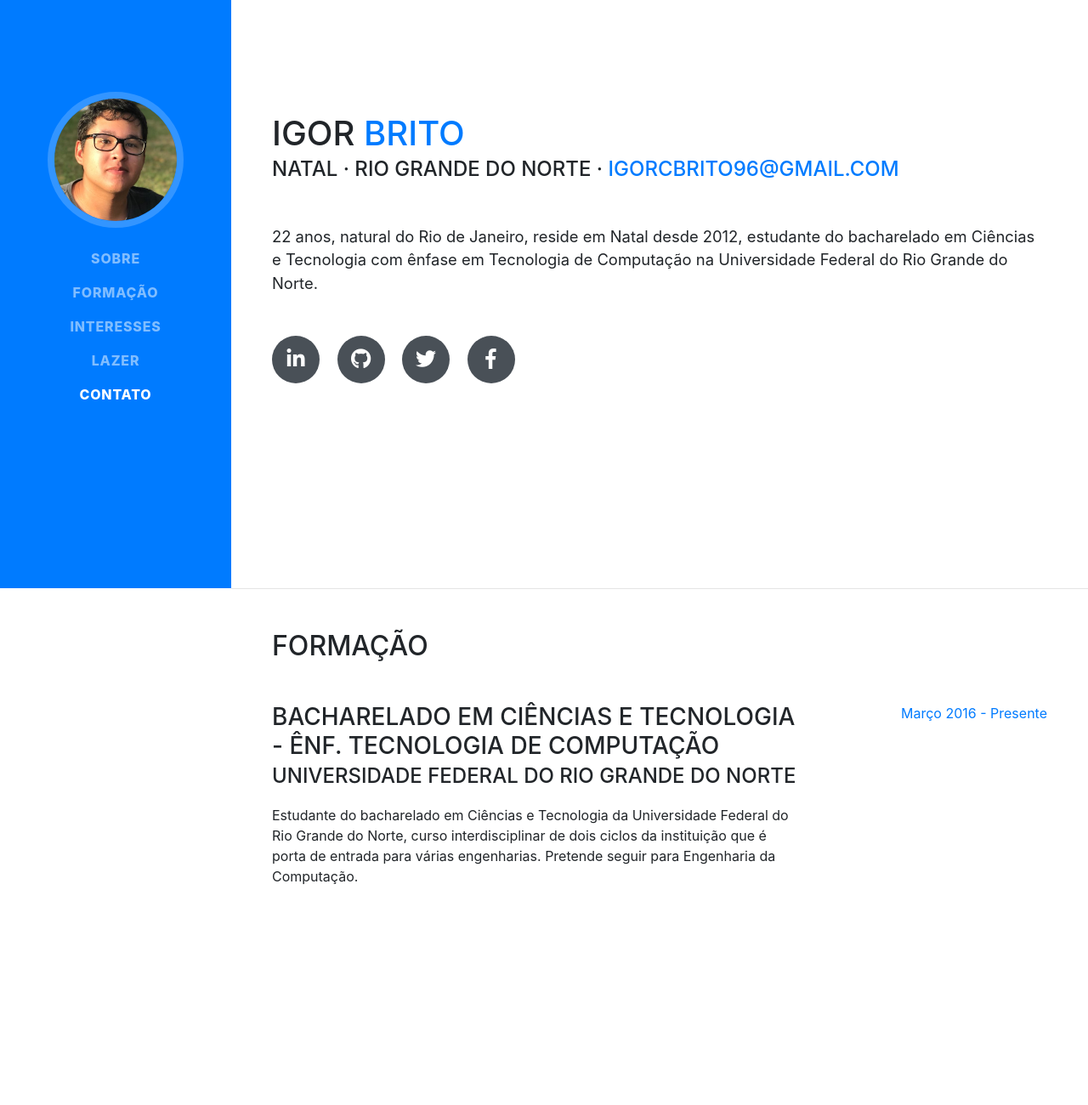
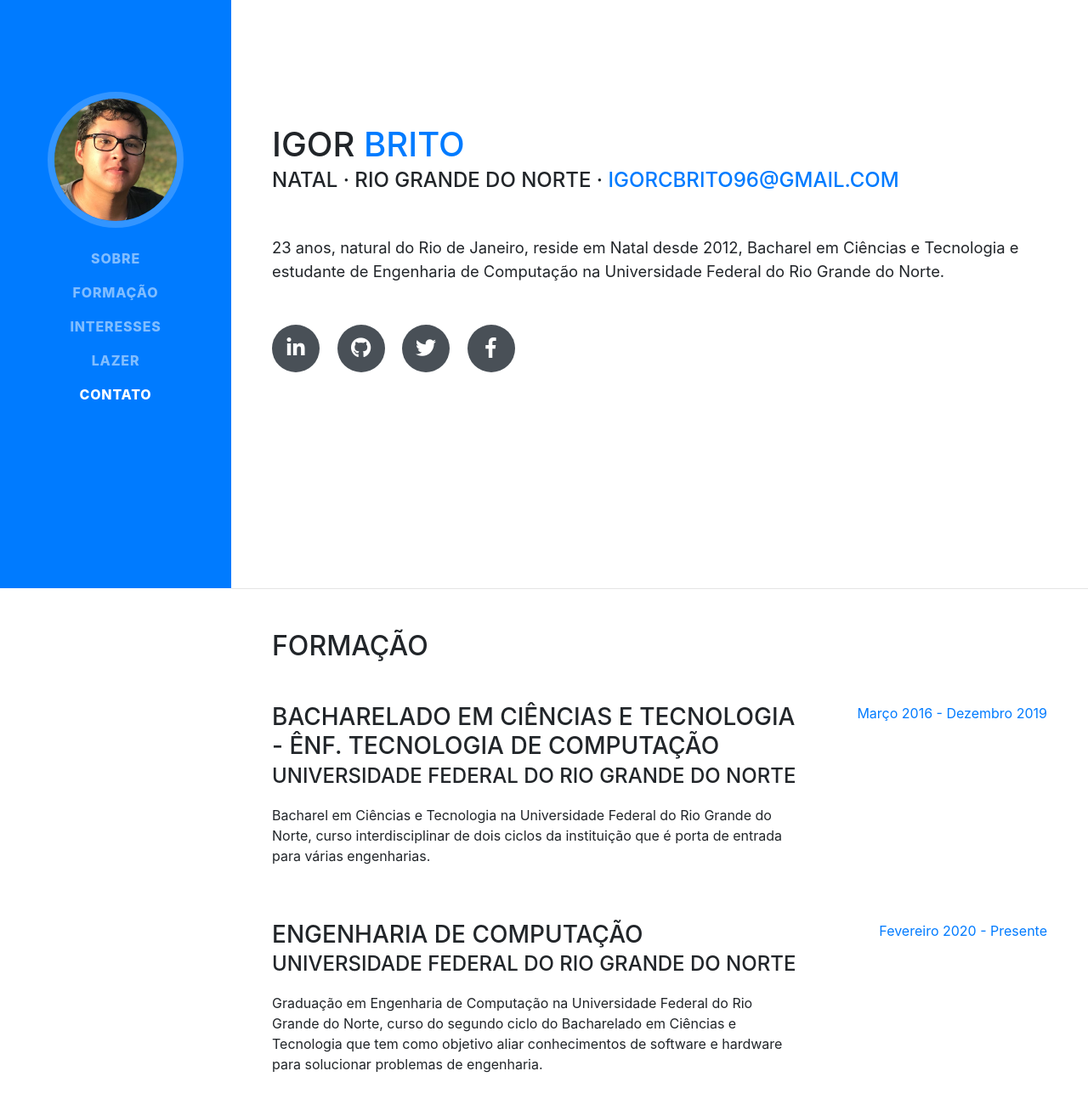
Before and after one commit to igorcbrito/igorcbrito.github.io, a website with bundled scripts: page index.html in a window 1280 px wide. Shown: the part 108-1408 px from the top of the page at 85% size. Built offline with nearby package versions, Linux system fonts and the light colour scheme; a web font is replaced by a local one.

Commit message:
Update index.html

```diff
--- a/index.html
+++ b/index.html
@@ -66,7 +66,7 @@
         <div class="subheading mb-5">Natal · Rio Grande do Norte ·
           <a href="mailto:name@email.com">igorcbrito96@gmail.com</a>
         </div>
-        <p class="lead mb-5">22 anos, natural do Rio de Janeiro, reside em Natal desde 2012, estudante do bacharelado em Ciências e Tecnologia com ênfase em Tecnologia de Computação na Universidade Federal do Rio Grande do Norte.</p>
+        <p class="lead mb-5">23 anos, natural do Rio de Janeiro, reside em Natal desde 2012, Bacharel em Ciências e Tecnologia e estudante de Engenharia de Computação na Universidade Federal do Rio Grande do Norte.</p>
         <div class="social-icons">
           <a href="#">
             <i class="fab fa-linkedin-in"></i>
@@ -94,10 +94,21 @@
           <div class="resume-content">
             <h3 class="mb-0">Bacharelado em Ciências e Tecnologia - ênf. Tecnologia de Computação</h3>
             <div class="subheading mb-3">Universidade Federal do Rio Grande do Norte</div>
-            <p>Estudante do bacharelado em Ciências e Tecnologia da Universidade Federal do Rio Grande do Norte, curso interdisciplinar de dois ciclos da instituição que é porta de entrada para várias engenharias. Pretende seguir para Engenharia da Computação.</p>
+            <p>Bacharel em Ciências e Tecnologia na Universidade Federal do Rio Grande do Norte, curso interdisciplinar de dois ciclos da instituição que é porta de entrada para várias engenharias.</p>
           </div>
           <div class="resume-date text-md-right">
-            <span class="text-primary">Março 2016 - Presente</span>
+            <span class="text-primary">Março 2016 - Dezembro 2019</span>
+          </div>
+        </div>
+
+        <div class="resume-item d-flex flex-column flex-md-row justify-content-between mb-5">
+          <div class="resume-content">
+            <h3 class="mb-0">Engenharia de Computação</h3>
+            <div class="subheading mb-3">Universidade Federal do Rio Grande do Norte</div>
+            <p>Graduação em Engenharia de Computação na Universidade Federal do Rio Grande do Norte, curso do segundo ciclo do Bacharelado em Ciências e Tecnologia que tem como objetivo aliar conhecimentos de software e hardware para solucionar problemas de engenharia.</p>
+          </div>
+          <div class="resume-date text-md-right">
+            <span class="text-primary">Fevereiro 2020 - Presente</span>
           </div>
         </div>
 
```
